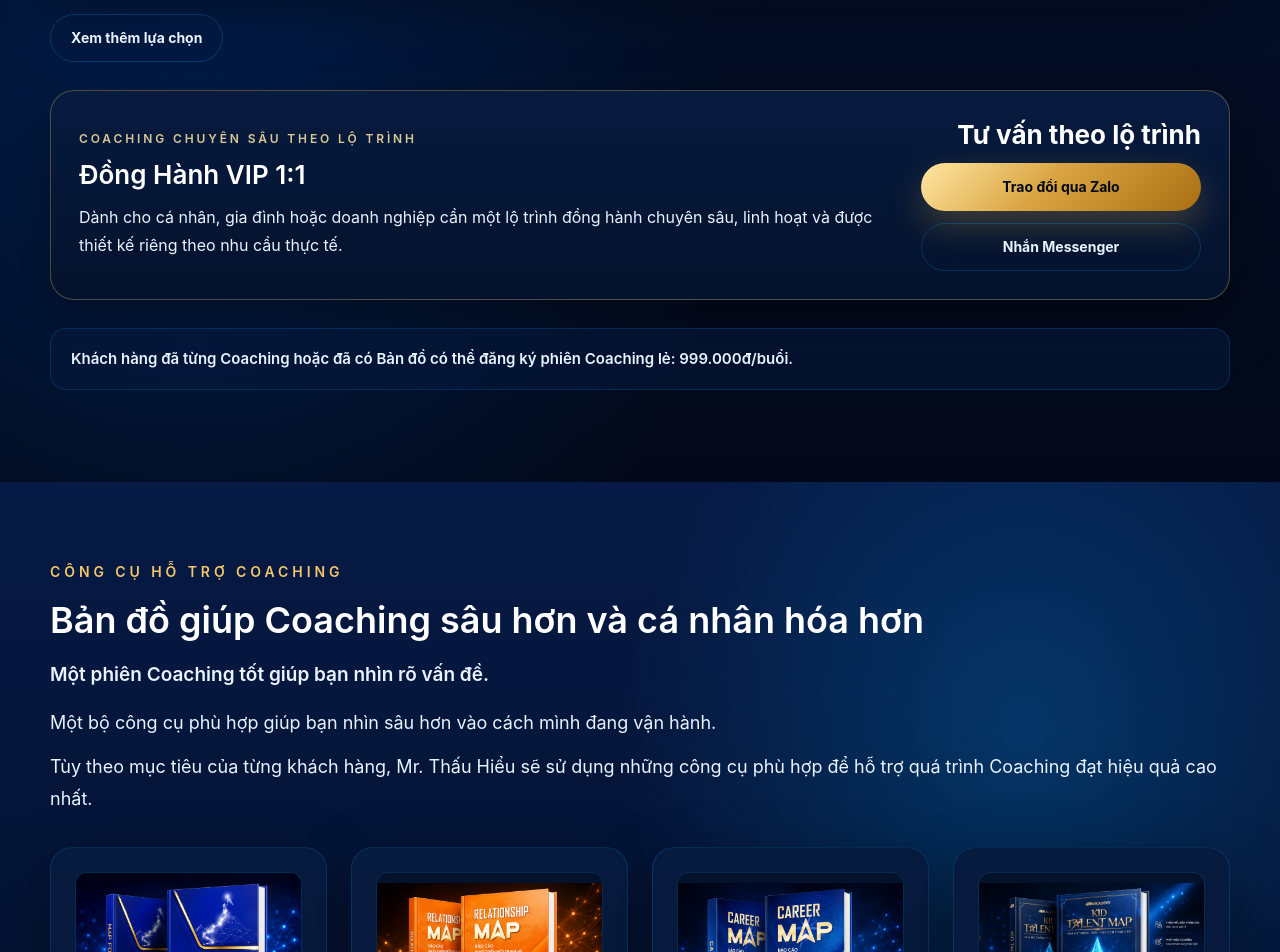
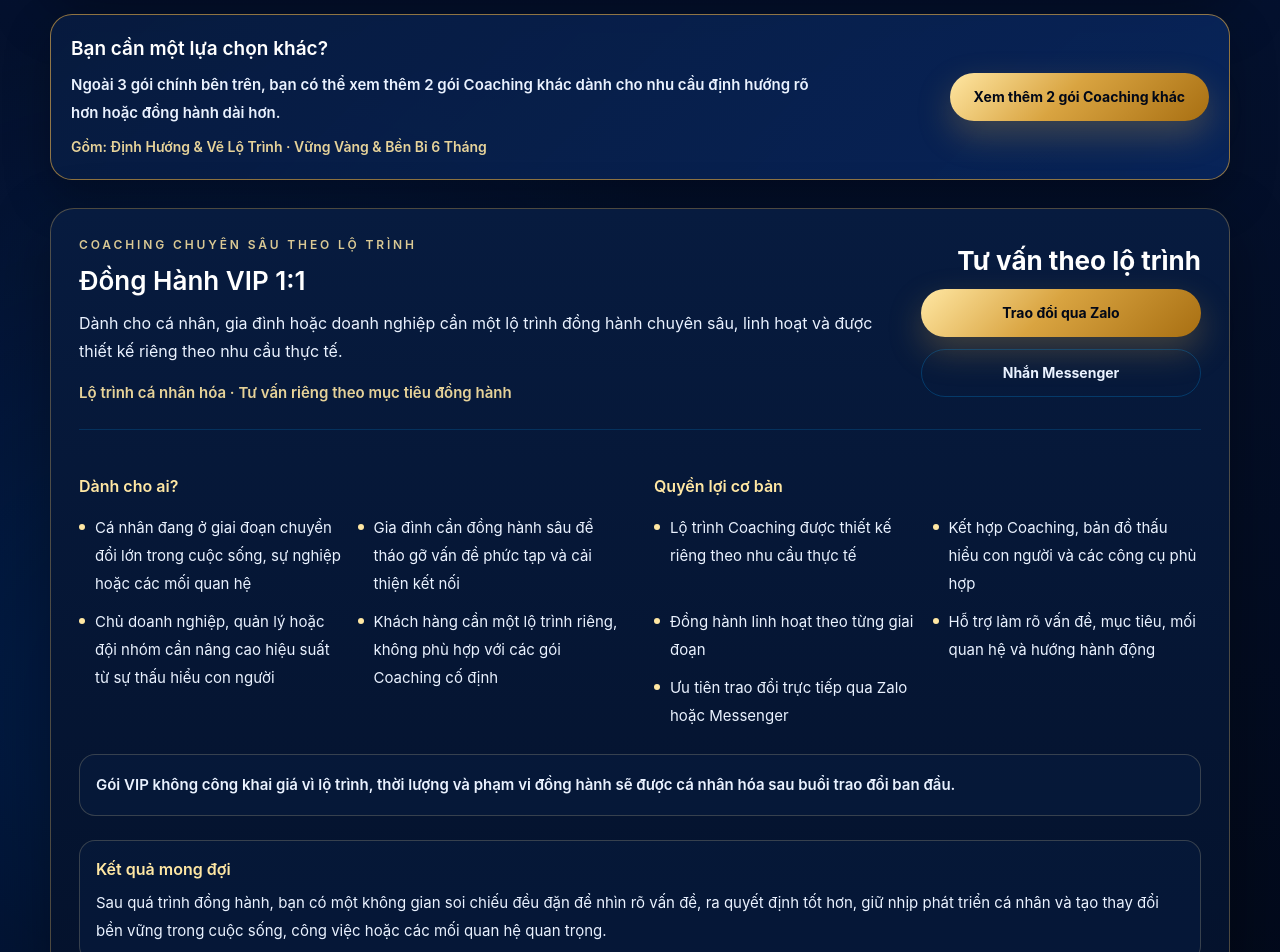
Before and after one commit to dotientrung33/dichvu-coach-landing, a Next.js app: page /dich-vu-coaching in a window 1280 px wide. Shown: the part 2940-3892 px from the top of the page. Built offline with nearby package versions, Linux system fonts and the light colour scheme.

Commit message:
Update bridge coaching packages

```diff
--- a/components/coaching/PackageSummary.tsx
+++ b/components/coaching/PackageSummary.tsx
@@ -178,6 +178,9 @@ function VipCard({ pkg }: { pkg: CoachingPackage }) {
           <p className="mt-3 text-[16px] leading-7 text-[#EAF2FF]">
             {pkg.compactAudience}
           </p>
+          <p className="mt-4 text-[15px] font-semibold leading-6 text-gold-300/90">
+            {pkg.compactMeta}
+          </p>
         </div>
 
         <div className="grid gap-3 lg:justify-items-end">
@@ -203,6 +206,43 @@ function VipCard({ pkg }: { pkg: CoachingPackage }) {
             </a>
           </div>
         </div>
+      </div>
+
+      <div className="mt-6 border-t border-[rgba(0,163,255,0.18)] pt-6">
+        {pkg.detailAudienceIntro ? (
+          <p className="max-w-4xl text-[15px] leading-7 text-[#EAF2FF]">
+            {pkg.detailAudienceIntro}
+          </p>
+        ) : null}
+        <div className="mt-5 grid gap-7 lg:grid-cols-2">
+          <div>
+            <h4 className="text-base font-semibold text-gold-300">
+              {pkg.detailAudienceTitle}
+            </h4>
+            <DetailList items={pkg.fitItems} />
+          </div>
+          <div>
+            <h4 className="text-base font-semibold text-gold-300">
+              {pkg.includedTitle}
+            </h4>
+            <DetailList items={pkg.includedItems} />
+          </div>
+        </div>
+        {pkg.note ? (
+          <p className="mt-6 rounded-2xl border border-gold-300/20 bg-[#071B3F]/60 px-4 py-4 text-[15px] font-semibold leading-7 text-[#EAF2FF]">
+            {pkg.note}
+          </p>
+        ) : null}
+        {pkg.expectedResult ? (
+          <div className="mt-6 rounded-2xl border border-gold-300/20 bg-[#071B3F]/60 px-4 py-4">
+            <h4 className="text-base font-semibold text-gold-300">
+              {pkg.expectedResultTitle}
+            </h4>
+            <p className="mt-2 text-[15px] leading-7 text-[#EAF2FF]">
+              {pkg.expectedResult}
+            </p>
+          </div>
+        ) : null}
       </div>
     </article>
   );
@@ -256,11 +296,22 @@ export default function PackageSummary() {
             />
           ))}
 
-          <div>
+          <div className="rounded-[22px] border border-[rgba(217,164,65,0.65)] bg-[linear-gradient(135deg,rgba(7,27,63,0.95)_0%,rgba(10,42,102,0.78)_100%)] p-4 shadow-[0_18px_46px_rgba(0,0,0,0.28)] transition duration-200 hover:border-gold-300 hover:shadow-[0_20px_54px_rgba(0,0,0,0.34),0_0_24px_rgba(245,199,106,0.12)] sm:flex sm:items-center sm:justify-between sm:gap-5 sm:p-5">
+            <div className="mb-4 max-w-3xl sm:mb-0">
+              <h3 className="text-[19px] font-semibold leading-7 text-white">
+                {packages.moreHeading}
+              </h3>
+              <p className="mt-2 text-[15px] font-semibold leading-7 text-[#EAF2FF]">
+                {packages.moreIntro}
+              </p>
+              <p className="mt-2 text-sm font-semibold leading-6 text-gold-300/90">
+                {packages.moreNote}
+              </p>
+            </div>
             <button
               type="button"
               onClick={() => setShowMoreOptions((current) => !current)}
-              className="outline-button rounded-full px-5 py-3 text-sm font-bold"
+              className="gold-button inline-flex w-full justify-center rounded-full px-6 py-3 text-sm font-bold sm:w-auto"
             >
               {showMoreOptions ? packages.lessToggle : packages.moreToggle}
             </button>
--- a/data/coachingContent.ts
+++ b/data/coachingContent.ts
@@ -48,8 +48,12 @@ export const coachingContent = {
       "Mỗi khách hàng đến với Coaching ở một trạng thái khác nhau. Có người chỉ cần một phiên để nhìn rõ vấn đề, có người cần đi sâu hơn với bộ công cụ chuyên môn, có người cần một lộ trình đồng hành dài hạn hoặc đồng hành cho cả gia đình.",
     detailToggle: "Xem chi tiết",
     collapseToggle: "Thu gọn",
-    moreToggle: "Xem thêm lựa chọn",
-    lessToggle: "Thu gọn lựa chọn",
+    moreHeading: "Bạn cần một lựa chọn khác?",
+    moreToggle: "Xem thêm 2 gói Coaching khác",
+    lessToggle: "Thu gọn 2 gói Coaching khác",
+    moreIntro:
+      "Ngoài 3 gói chính bên trên, bạn có thể xem thêm 2 gói Coaching khác dành cho nhu cầu định hướng rõ hơn hoặc đồng hành dài hơn.",
+    moreNote: "Gồm: Định Hướng & Vẽ Lộ Trình · Vững Vàng & Bền Bỉ 6 Tháng",
     addonNote:
       "Khách hàng đã từng Coaching hoặc đã có Bản đồ có thể đăng ký phiên Coaching lẻ: 999.000đ/buổi.",
     labels: {
--- a/data/coachingPackages.ts
+++ b/data/coachingPackages.ts
@@ -19,6 +19,7 @@ export type CoachingPackage = {
   toolsTitle?: string;
   toolsIntro?: string;
   toolsItems?: string[];
+  note?: string;
   expectedResultTitle: string;
   expectedResult: string;
   cta: string;
@@ -71,28 +72,26 @@ export const coachingPackages: CoachingPackage[] = [
     groupLabel: "COACHING ĐỊNH HƯỚNG",
     name: "Gói Định Hướng & Vẽ Lộ Trình",
     price: "1.499.000đ",
-    positioning: "Làm rõ vấn đề và xác định hướng đi phù hợp",
+    positioning: "Vẽ con đường rõ ràng — Tự tin bước đi và biến ước mơ thành hiện thực",
     compactAudience:
-      "Dành cho người đang có nhiều lựa chọn, nhiều băn khoăn hoặc chưa biết nên bắt đầu từ đâu.",
-    compactMeta: "01 phiên Coaching chuyên sâu · 90-120 phút",
+      "Người đã sẵn sàng phát triển nhưng chưa biết cách đặt mục tiêu và xây dựng kế hoạch cụ thể.",
+    compactMeta: "01 buổi coaching 1:1 · 90–120 phút · Đồng hành hỏi đáp 03 tháng",
     detailAudienceTitle: "Dành cho ai?",
-    fitItems: [
-      "Bạn đang đứng trước một quyết định quan trọng",
-      "Bạn có nhiều lựa chọn nhưng chưa biết đâu là hướng phù hợp",
-      "Bạn thấy mình đang lặp lại một vấn đề nhưng chưa rõ nguyên nhân",
-      "Bạn muốn có một lộ trình hành động rõ ràng hơn sau phiên Coaching",
-    ],
+    detailAudienceIntro:
+      "Người đã sẵn sàng phát triển nhưng chưa biết cách đặt mục tiêu và xây dựng kế hoạch cụ thể.",
+    fitItems: [],
     includedTitle: "Bạn nhận được gì?",
     includedItems: [
-      "01 phiên Coaching chuyên sâu 90-120 phút",
-      "Làm rõ vấn đề trọng tâm đang cần tháo gỡ",
-      "Phân tích bối cảnh hiện tại và các lựa chọn đang có",
-      "Gợi ý hướng đi phù hợp với nhu cầu, nguồn lực và trạng thái hiện tại",
-      "Xây dựng lộ trình hành động bước đầu sau phiên Coaching",
+      "01 buổi coaching 1:1, 90–120 phút",
+      "Phân tích chuyên sâu 6 chỉ số Ngôi Sao May Mắn: Đường đời, Sứ mệnh, Linh hồn, Liên kết, Chặng và Năm cá nhân",
+      "Hỗ trợ hỏi đáp xuyên suốt 3 tháng sau buổi coaching",
+      "Tặng Ebook cá nhân hóa (PDF) về 6 chỉ số Ngôi Sao May Mắn — tra cứu lại bất cứ lúc nào",
+      "Hỗ trợ thiết lập mục tiêu và xây dựng kế hoạch phát triển bản thân/mối quan hệ rõ ràng",
+      "Hình thức: ONLINE hoặc OFFLINE — linh hoạt theo nhu cầu",
     ],
     expectedResultTitle: "Kết quả mong đợi",
     expectedResult:
-      "Sau phiên Coaching, bạn có thể nhìn rõ vấn đề chính, hiểu đâu là hướng đi phù hợp hơn và có một lộ trình hành động cụ thể để bắt đầu.",
+      "Sau buổi coaching, bạn xác định rõ mục tiêu ngắn hạn — dài hạn, hiểu rõ điểm mạnh và thách thức của bản thân, biết cách tận dụng thời điểm phù hợp, có kế hoạch hành động cụ thể và niềm tin để bắt đầu thực hiện.",
     cta: "Chọn gói này",
   },
   {
@@ -151,30 +150,28 @@ export const coachingPackages: CoachingPackage[] = [
     showOnLanding: true,
     showInForm: true,
     groupLabel: "COACHING ĐỒNG HÀNH 6 THÁNG",
-    name: "Gói Vững Vàng & Bền Bỉ - 6 Tháng",
+    name: "Gói Vững Vàng & Bền Bỉ – Hành Trình 6 Tháng",
     price: "4.999.000đ",
-    positioning: "Đồng hành dài hơn để chuyển hóa bền vững hơn",
+    positioning: "Không chỉ là khởi đầu — mà là sự đồng hành bền vững để bạn chuyển hóa thực sự",
     compactAudience:
-      "Dành cho người cần một lộ trình đồng hành dài hơn để duy trì sự rõ ràng, ổn định cảm xúc và hành động nhất quán.",
-    compactMeta: "03 phiên Coaching · Đồng hành 06 tháng",
+      "Người mong muốn có lộ trình phát triển dài hạn với sự đồng hành và hỗ trợ sâu sát từ coach, để đảm bảo kết quả không chỉ nhất thời mà duy trì lâu dài.",
+    compactMeta: "03 buổi coaching 1:1 · 60–90 phút/buổi · Đồng hành hỏi đáp 06 tháng",
     detailAudienceTitle: "Dành cho ai?",
-    fitItems: [
-      "Bạn đang trong giai đoạn chuyển đổi cá nhân, công việc hoặc mối quan hệ",
-      "Bạn cần người đồng hành để giữ sự rõ ràng và cam kết hành động",
-      "Bạn muốn thay đổi một mô thức cũ nhưng dễ quay lại thói quen quen thuộc",
-      "Bạn cần một lộ trình có theo dõi, phản hồi và điều chỉnh theo thời gian",
-    ],
+    detailAudienceIntro:
+      "Người mong muốn có lộ trình phát triển dài hạn với sự đồng hành và hỗ trợ sâu sát từ coach, để đảm bảo kết quả không chỉ nhất thời mà duy trì lâu dài.",
+    fitItems: [],
     includedTitle: "Bạn nhận được gì?",
     includedItems: [
-      "03 phiên Coaching theo lộ trình",
-      "Làm rõ mục tiêu và vấn đề cốt lõi",
-      "Theo dõi tiến trình thay đổi trong 06 tháng",
-      "Hỗ trợ điều chỉnh góc nhìn và hành động khi gặp vướng mắc",
-      "Đồng hành hỏi đáp trong thời gian triển khai",
+      "3 buổi coaching 1:1, mỗi buổi 60–90 phút",
+      "Coaching chuyên sâu dựa trên bản đồ Map For Success 21 chỉ số, tặng kèm bản đồ giấy/file in màu",
+      "Tài khoản khóa học \"Change for Success\" — 4 bước phát triển bản thân + 2 bài test năng lực",
+      "Hỗ trợ hỏi đáp xuyên suốt 6 tháng",
+      "Tham gia workshop/lớp học cộng đồng Thấu Hiểu Bản Thân",
+      "Hình thức: ONLINE & OFFLINE — tùy theo nhu cầu",
     ],
     expectedResultTitle: "Kết quả mong đợi",
     expectedResult:
-      "Sau chương trình, bạn có thể duy trì sự rõ ràng, ổn định hơn trong hành động và từng bước xây dựng thay đổi bền vững trong cuộc sống hoặc công việc.",
+      "Sau 6 tháng đồng hành, bạn xây dựng được mục tiêu dài hạn rõ ràng, được điều chỉnh lộ trình khi gặp khó khăn, biết cách đo lường tiến trình, duy trì động lực và thói quen phát triển bản thân, không bị bỏ rơi khi tinh thần đi xuống.",
     cta: "Chọn gói này",
   },
   {
@@ -230,11 +227,25 @@ export const coachingPackages: CoachingPackage[] = [
       "Dành cho cá nhân, gia đình hoặc doanh nghiệp cần một lộ trình đồng hành chuyên sâu, linh hoạt và được thiết kế riêng theo nhu cầu thực tế.",
     compactMeta: "Lộ trình cá nhân hóa · Tư vấn riêng theo mục tiêu đồng hành",
     detailAudienceTitle: "Dành cho ai?",
-    fitItems: [],
-    includedTitle: "Bạn nhận được gì?",
-    includedItems: [],
+    fitItems: [
+      "Cá nhân đang ở giai đoạn chuyển đổi lớn trong cuộc sống, sự nghiệp hoặc các mối quan hệ",
+      "Gia đình cần đồng hành sâu để tháo gỡ vấn đề phức tạp và cải thiện kết nối",
+      "Chủ doanh nghiệp, quản lý hoặc đội nhóm cần nâng cao hiệu suất từ sự thấu hiểu con người",
+      "Khách hàng cần một lộ trình riêng, không phù hợp với các gói Coaching cố định",
+    ],
+    includedTitle: "Quyền lợi cơ bản",
+    includedItems: [
+      "Lộ trình Coaching được thiết kế riêng theo nhu cầu thực tế",
+      "Kết hợp Coaching, bản đồ thấu hiểu con người và các công cụ phù hợp",
+      "Đồng hành linh hoạt theo từng giai đoạn",
+      "Hỗ trợ làm rõ vấn đề, mục tiêu, mối quan hệ và hướng hành động",
+      "Ưu tiên trao đổi trực tiếp qua Zalo hoặc Messenger",
+    ],
+    note:
+      "Gói VIP không công khai giá vì lộ trình, thời lượng và phạm vi đồng hành sẽ được cá nhân hóa sau buổi trao đổi ban đầu.",
     expectedResultTitle: "Kết quả mong đợi",
-    expectedResult: "",
+    expectedResult:
+      "Sau quá trình đồng hành, bạn có một không gian soi chiếu đều đặn để nhìn rõ vấn đề, ra quyết định tốt hơn, giữ nhịp phát triển cá nhân và tạo thay đổi bền vững trong cuộc sống, công việc hoặc các mối quan hệ quan trọng.",
     cta: "Trao đổi qua Zalo",
   },
   {
```
